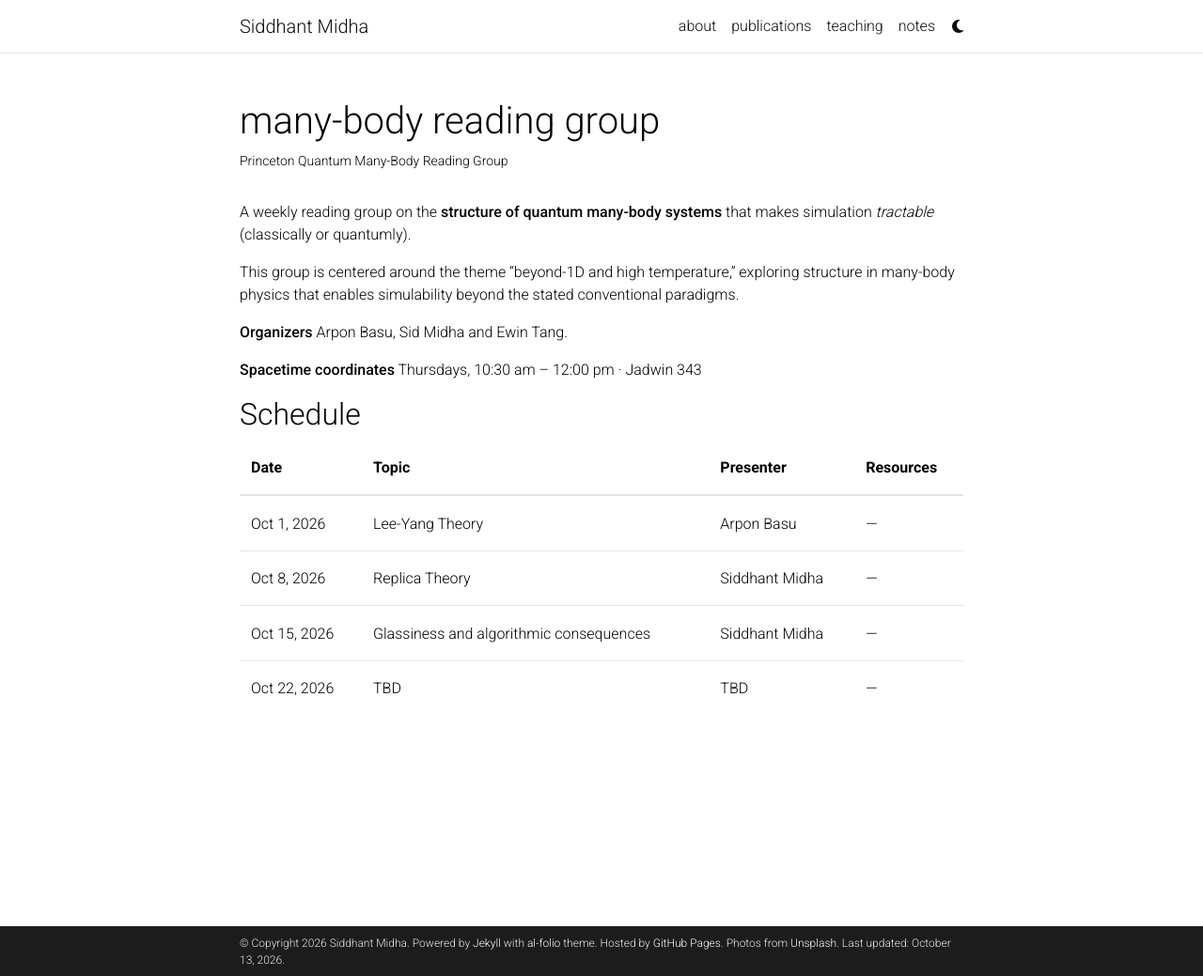
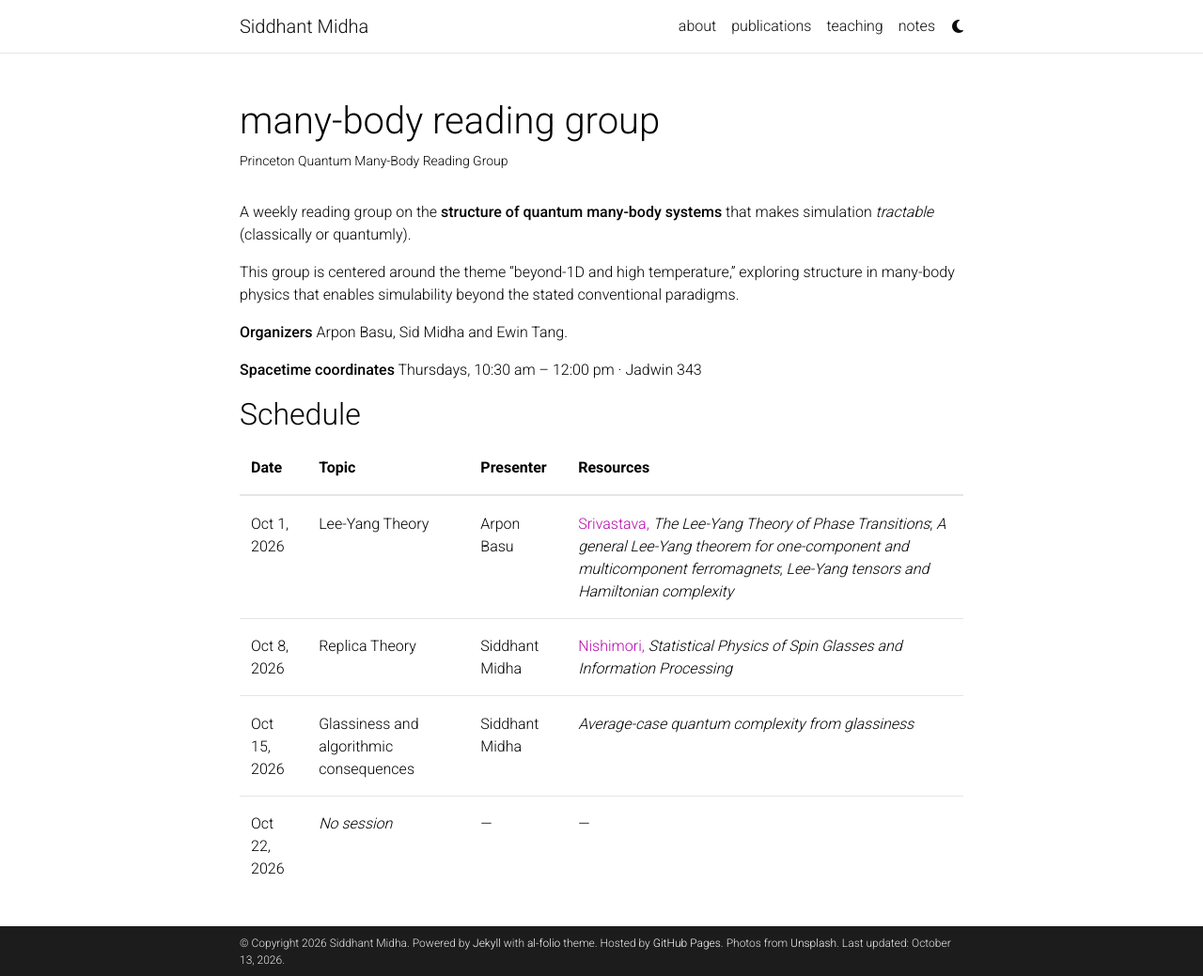
Before and after one commit to siddhant-midha/siddhant-midha.github.io, a Jekyll site: the page built from _pages/many-body-reading-group.md, in a window 1280 px wide and 1039 px high. Shown: the whole window at 94% size. Built offline with Jekyll 4.4.1, drawn with Linux system fonts in a browser that asks for light colours; comment, search, counter and statistics services are not loaded; a style sheet for code colours, icons or effects is not loaded.

Commit message:
Add references to the many-body sessions, and mark next week as no session
References for the Lee-Yang, replica theory and glassiness talks.

Neither group meets next week: Oct 20 for the QEC club and Oct 22 for the
many-body group.

Co-Authored-By: Claude Opus 5 (1M context) <noreply@anthropic.com>

```diff
--- a/_pages/many-body-reading-group.md
+++ b/_pages/many-body-reading-group.md
@@ -20,8 +20,8 @@ This group is centered around the theme "beyond-1D and high temperature," explor
 
 | Date | Topic | Presenter | Resources |
 | :--- | :--- | :--- | :--- |
-| Oct 1, 2026 | Lee-Yang Theory | Arpon Basu | — |
-| Oct 8, 2026 | Replica Theory | Siddhant Midha | — |
-| Oct 15, 2026 | Glassiness and algorithmic consequences | Siddhant Midha | — |
-| Oct 22, 2026 | TBD | TBD | — |
+| Oct 1, 2026 | Lee-Yang Theory | Arpon Basu | [Srivastava, *The Lee-Yang Theory of Phase Transitions*](https://www.tifr.res.in/~piyush.srivastava/docs/phase.pdf); [*A general Lee-Yang theorem for one-component and multicomponent ferromagnets*](https://projecteuclid.org/journals/communications-in-mathematical-physics/volume-80/issue-2/A-general-Lee-Yang-theorem-for-one-component-and-multicomponent/cmp/1103919874.full); [*Lee-Yang tensors and Hamiltonian complexity*](https://arxiv.org/abs/2602.03605) |
+| Oct 8, 2026 | Replica Theory | Siddhant Midha | [Nishimori, *Statistical Physics of Spin Glasses and Information Processing*](https://people.stat.ucla.edu/ywu/research/documents/BOOKS/SpinGlassInformation.pdf) |
+| Oct 15, 2026 | Glassiness and algorithmic consequences | Siddhant Midha | [*Average-case quantum complexity from glassiness*](https://arxiv.org/abs/2510.08497) |
+| Oct 22, 2026 | *No session* | — | — |
 {: .table}
```
Also changed, not shown: _pages/qec-journal-club.md (+1 -0 lines).
